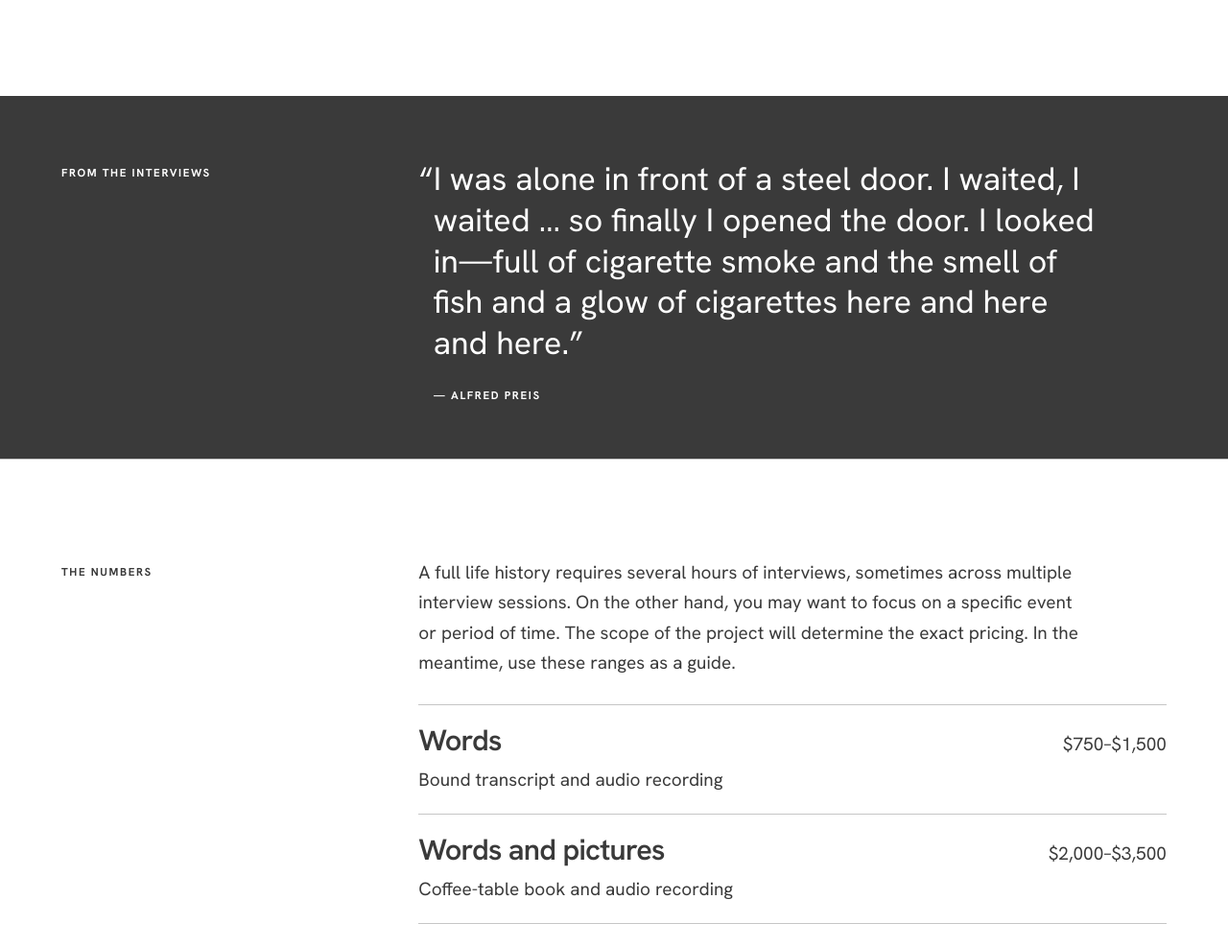
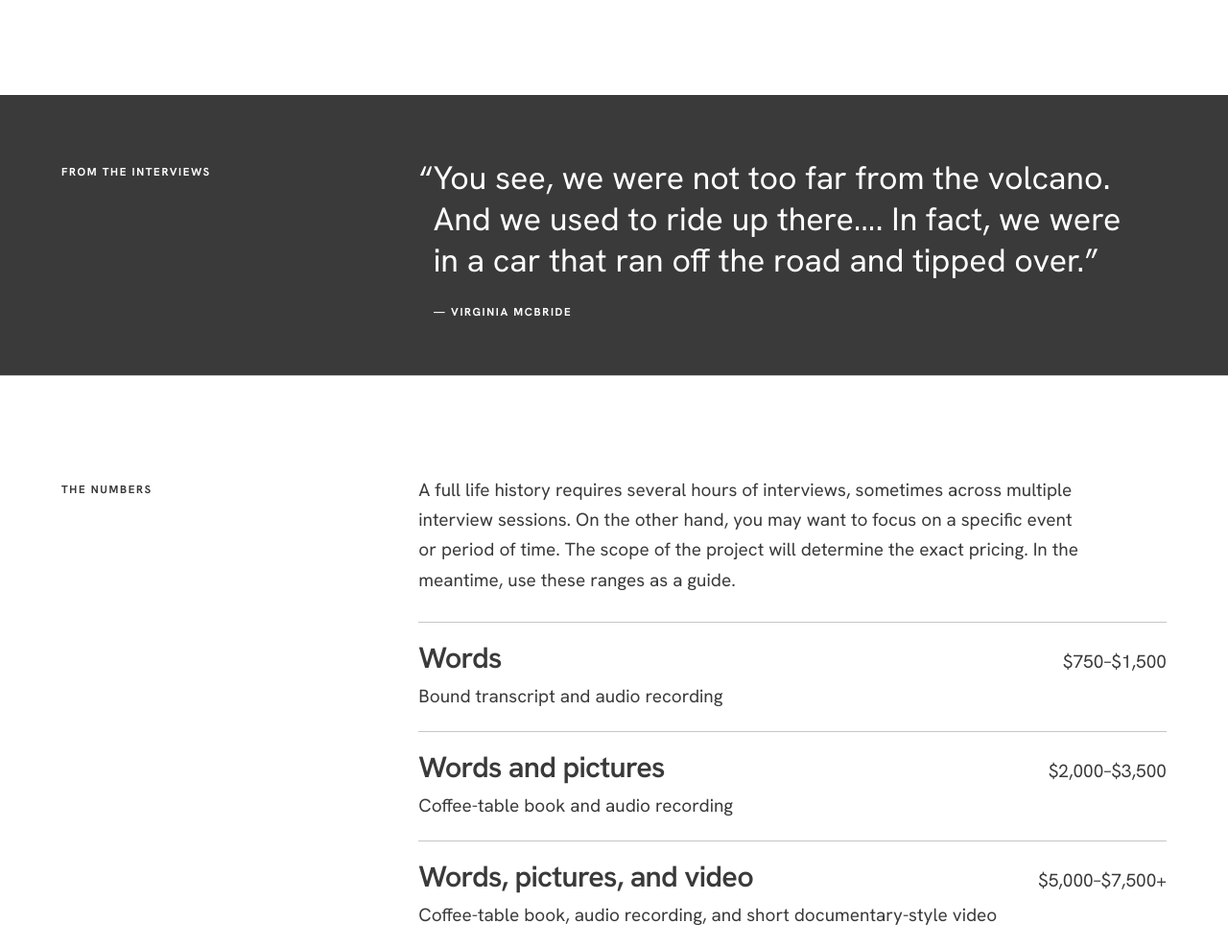
Before and after one commit to RhymesWithCozy/rhymeswithcozy.github.io, a plain HTML site: page index.html in a window 1280 px wide. Shown: the part 2853-3840 px from the top of the page at 96% size. Drawn offline with Linux system fonts and the light colour scheme.

Commit message:
Publish approved three-quote layout, focus reveal animation, and monochrome favicon

```diff
--- a/index.html
+++ b/index.html
@@ -13,7 +13,7 @@
 <meta name="twitter:description" content="Preserve the stories that define a life and a legacy. Bay Area oral historian Hozy Rossi turns in-person interviews into audio recordings, transcripts, coffee-table books, and short documentary videos.">
 <meta name="theme-color" content="#ffffff">
 <title>Stories/Histories | Personal &amp; Family Oral Histories</title>
-<link rel="icon" type="image/svg+xml" href="monogram.svg">
+<link rel="icon" type="image/svg+xml" href="monogram-dark.svg">
 <link rel="stylesheet" href="style.css">
 <script src="site.js" defer></script>
 </head>
@@ -100,13 +100,13 @@
       </a>
     </div>
   </div>
-  <section class="excerpts" id="excerpt-preis" aria-labelledby="excerpt-preis-title">
+  <section class="excerpts" id="excerpt-mcbride" aria-labelledby="excerpt-mcbride-title">
     <div class="wrap editorial">
-      <h2 class="eyebrow" id="excerpt-preis-title">From the interviews</h2>
+      <h2 class="eyebrow" id="excerpt-mcbride-title">From the interviews</h2>
       <div class="excerpt-content">
         <figure class="excerpt">
-            <blockquote><span class="quote-opening">“</span>I was alone in front of a steel door. I waited, I waited … so finally I opened the door. I looked in—full of cigarette smoke and the smell of fish and a glow of cigarettes here and here and here.”</blockquote>
-            <figcaption>— Alfred Preis</figcaption>
+            <blockquote><span class="quote-opening">“</span>You see, we were not too far from the volcano. And we used to ride up there…. In fact, we were in a car that ran off the road and tipped over.”</blockquote>
+            <figcaption>— Virginia McBride</figcaption>
           </figure>
       </div>
     </div>
@@ -142,17 +142,6 @@
       </div>
     </div>
   </section>
-  <section class="excerpts" id="excerpt-martin" aria-labelledby="excerpt-martin-title">
-    <div class="wrap editorial">
-      <h2 class="eyebrow" id="excerpt-martin-title">From the interviews</h2>
-      <div class="excerpt-content">
-        <figure class="excerpt">
-            <blockquote><span class="quote-opening">“</span>So he says to me, ‘Hey, I’ll give you some mescaline for some of your wine.’ Well, I didn’t know what mescaline was, but I thought, Why not?”</blockquote>
-            <figcaption>— Buzz Martin</figcaption>
-          </figure>
-      </div>
-    </div>
-  </section>
   <section class="about" id="about" aria-labelledby="about-title">
     <div class="wrap about-layout">
       <h2 class="eyebrow" id="about-title">The interviewer</h2>
@@ -166,13 +155,13 @@
       </figure>
     </div>
   </section>
-  <section class="excerpts" id="excerpt-emrick" aria-labelledby="excerpt-emrick-title">
+  <section class="excerpts" id="excerpt-martin" aria-labelledby="excerpt-martin-title">
     <div class="wrap editorial">
-      <h2 class="eyebrow" id="excerpt-emrick-title">From the interviews</h2>
+      <h2 class="eyebrow" id="excerpt-martin-title">From the interviews</h2>
       <div class="excerpt-content">
         <figure class="excerpt">
-            <blockquote><span class="quote-opening">“</span>I knew that every kid didn't live like I lived, like my sister lived and like my father lived. I knew that it didn’t have to be that way.”</blockquote>
-            <figcaption>— Bernadette Emrick</figcaption>
+            <blockquote><span class="quote-opening">“</span>So he says to me, ‘Hey, I’ll give you some mescaline for some of your wine.’ Well, I didn’t know what mescaline was, but I thought, Why not?”</blockquote>
+            <figcaption>— Buzz Martin</figcaption>
           </figure>
       </div>
     </div>
--- a/site.js
+++ b/site.js
@@ -48,7 +48,7 @@ if (!reducedMotion.matches && "IntersectionObserver" in window) {
   const revealObserver = new IntersectionObserver((entries, observer) => {
     for (const entry of entries) {
       const row = entry.target;
-      const repeats = row.matches(".process li, .pricing-options li");
+      const repeats = row.matches(".process li, .pricing-options li, .excerpts .excerpt");
 
       if (!entry.isIntersecting) {
         if (repeats) row.classList.remove("has-entered");
@@ -61,7 +61,7 @@ if (!reducedMotion.matches && "IntersectionObserver" in window) {
     }
   }, { threshold: [0, 0.12] });
 
-  document.querySelectorAll(".interview-video-grid, .about-portrait, .process li, .pricing-options li").forEach((element) => {
+  document.querySelectorAll(".interview-video-grid, .about-portrait, .process li, .pricing-options li, .excerpts .excerpt").forEach((element) => {
     element.classList.add("will-reveal");
     revealObserver.observe(element);
   });
--- a/style.css
+++ b/style.css
@@ -83,7 +83,7 @@ figcaption { margin-top: 24px; }
 .process li { counter-increment: steps; border-top: 1px solid var(--rule); display: grid; grid-template-columns: 3rem 1fr; gap: 10px; align-items: baseline; padding: 20px 0; }
 .process h3 { margin: 0; font: 400 clamp(1.65rem, 3vw, 3rem)/1.05 var(--display); }
 .process li p { margin: .5rem 0 0; }
-.process li:last-child { border-bottom: 1px solid var(--rule); }
+
 .process li::before { content: counter(steps, decimal-leading-zero); font: 600 .75rem var(--body); color: var(--ink); }
 .process small { display: inline-block; font: 600 .68rem var(--body); margin-left: .5em; text-transform: uppercase; letter-spacing: .07em; }
 .about { background: var(--paper); border-block: 1px solid var(--rule); }
@@ -167,7 +167,7 @@ figcaption { margin-top: 24px; }
   padding-block: 20px;
   border-top: 1px solid var(--rule);
 }
-.pricing-options li:last-child { border-bottom: 1px solid var(--rule); }
+
 .pricing-options h3 {
   margin: 0 0 .25em;
   font: 400 clamp(1.65rem, 3vw, 3rem)/1.05 var(--display);
@@ -432,6 +432,27 @@ body { font-size: 1.1875rem; }
 .contact a[href^="mailto:"]:hover { text-decoration: underline; }
 .contact .lead + p { margin-bottom: 0; }
 
+/* Quotes resolve into focus without shifting their position. */
+@media (prefers-reduced-motion: no-preference) {
+  .excerpts .excerpt.will-reveal blockquote {
+    filter: blur(3px);
+    opacity: .45;
+    transition: filter .9s ease-out, opacity .9s ease-out;
+  }
+  .excerpts .excerpt.will-reveal figcaption {
+    opacity: 0;
+    transition: opacity .65s ease-out;
+  }
+  .excerpts .excerpt.has-entered blockquote {
+    filter: blur(0);
+    opacity: 1;
+  }
+  .excerpts .excerpt.has-entered figcaption {
+    opacity: 1;
+    transition-delay: .4s;
+  }
+}
+
 .menu-toggle { display: none; }
 @media (max-width: 740px) {
   .has-mobile-menu .masthead {
```
Also changed, not shown: monogram-dark.svg (added).
